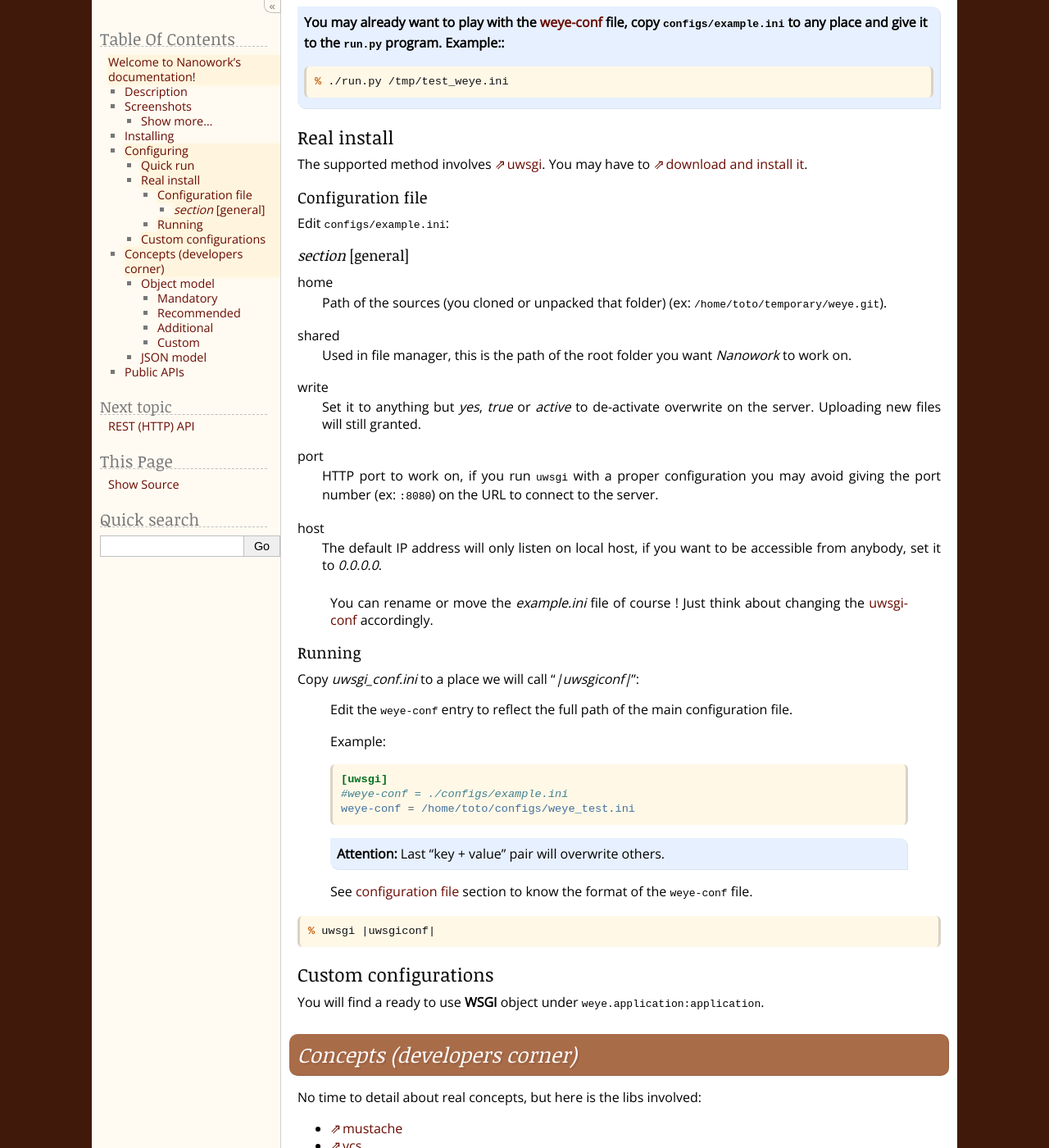
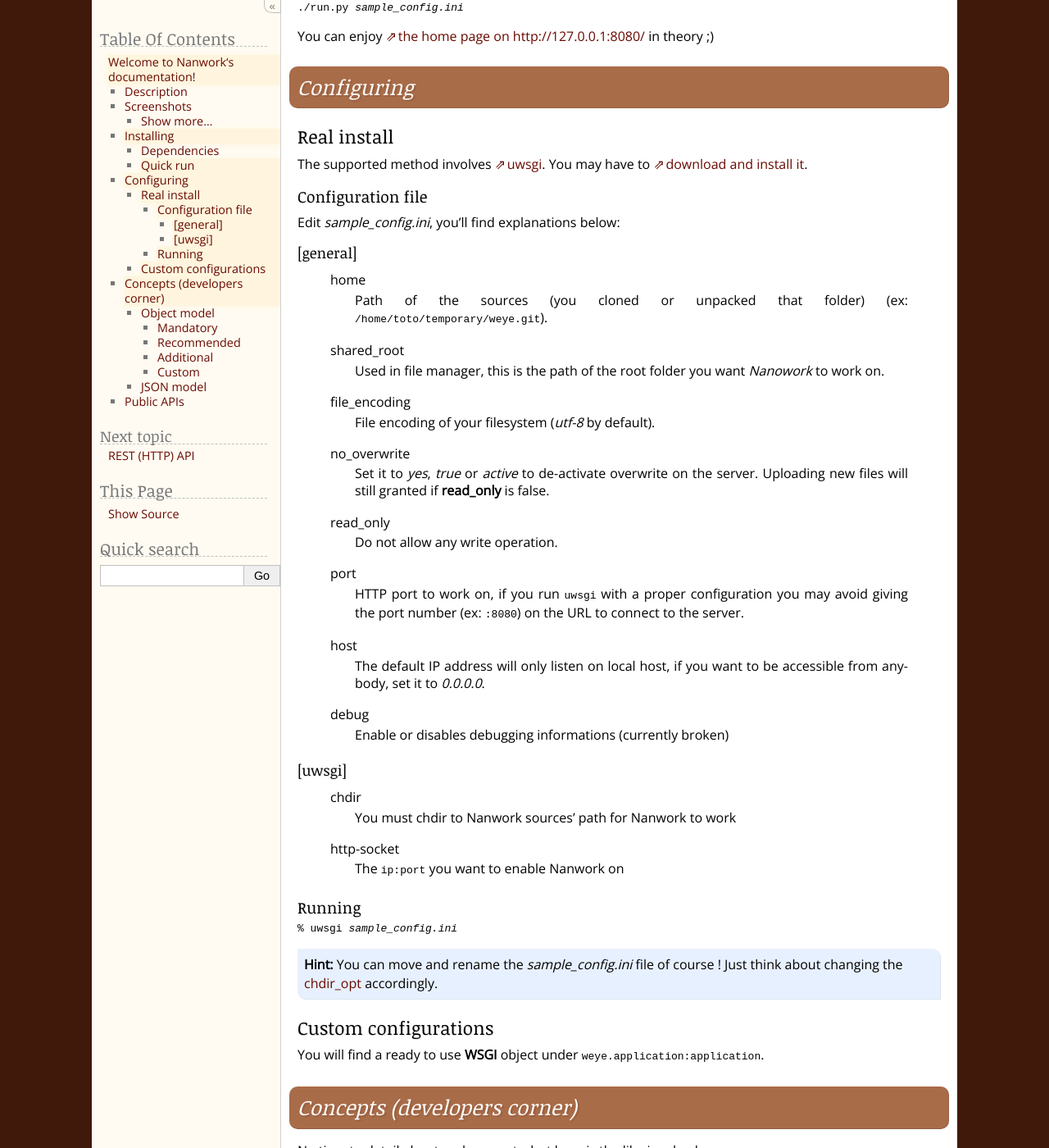
Before and after one commit to fdev31/weye, a Sphinx documentation site: the page built from doc/source/index.rst, in a window 1280 px wide and 1400 px high, scrolled down 2894 px. Shown: the whole window at 82% size. Built offline with Sphinx 7.4.7, drawn with Linux system fonts in a browser that asks for light colours; some web fonts are replaced; comment, search, counter and statistics services are not loaded; some of the changed text lies outside the part shown.

Commit message:
doc update

```diff
--- a/doc/source/index.rst
+++ b/doc/source/index.rst
@@ -1,7 +1,7 @@
 
-####################################
-Welcome to Nanowork's documentation!
-####################################
+##################################
+Welcome to |nw|\ 's documentation!
+##################################
 
 :Author: Fabien Devaux
 :License: WTFPL
@@ -9,7 +9,7 @@
 :OS: Should be portable but tested on Linux only.
 
 
-.. pull-quote:: Nanowork aims at providing a simple, modular, re-usable code base to develop simple web applications quickly.
+.. pull-quote:: |nw| aims at providing a simple, modular, re-usable code base to develop simple web applications quickly.
 
 .. warning:: This project is WIP
 
@@ -60,34 +60,35 @@
 
     % wget 'https://github.com/fdev31/weye/archive/master.zip' && unzip master
 
+Dependencies
+============
 
-.. rst-class:: html-toggle
+Python3
+    Refer to your Operating System packaging system or `install it manually <http://python.org/download/>`_
 
-Configuring
-###########
+    .. hint:: Python2.6 up to 3.3 is supported
+
+Whoosh
+    - install
+    - or run ``hg clone http://bitbucket.org/mchaput/whoosh`` in **src** folder
+    - or ``easy_install Whoosh`` / ``pip install Whoosh``
+    - or `Download & uncompress <https://pypi.python.org/pypi/Whoosh/#downloads>`_ it and copy the content of the **src** folder to |nw|'s **src**\ 's folder
 
 Quick run
 =========
 
 This technique is using :mod:`python:wsgiref`, discouraged for production.
 
-Just run::
+.. parsed-literal::
 
-    ./run.py
+    ./run.py |nanoconf|
 
-.. pull-quote:: ...and if you want to share a specific folder quickly:
+You can enjoy `the home page on http://127.0.0.1:8080/ <http://127.0.0.1:8080/>`_ in theory ;)
 
-    .. code-block:: bash
+.. rst-class:: html-toggle
 
-        ROOT="/tmp/testing_website/" ./run.py
-
-You can enjoy `the home page on http://127.0.0.1:9988/ <http://127.0.0.1:9988/>`_ in theory ;)
-
-.. admonition:: You may already want to play with the weye-conf_ file, copy ``configs/example.ini`` to any place and give it to the ``run.py`` program. Example:
-
-    .. code-block:: console
-
-        % ./run.py /tmp/test_weye.ini
+Configuring
+###########
 
 Real install
 ============
@@ -97,53 +98,51 @@
 Configuration file
 ------------------
 
-Edit ``configs/example.ini``\ :
+Edit |nanoconf|, you'll find explanations below:
 
 .. _weye-conf:
 
-*section* [general]
-~~~~~~~~~~~~~~~~~~~
+[general]
+~~~~~~~~~
+.. pull-quote::
 
-home
-    Path of the sources (you cloned or unpacked that folder) (ex: ``/home/toto/temporary/weye.git``).
-shared
-    Used in file manager, this is the path of the root folder you want *Nanowork* to work on.
-write
-    Set it to anything but `yes`, `true` or `active` to de-activate overwrite on the server. Uploading new files will still granted.
-port
-    HTTP port to work on, if you run ``uwsgi`` with a proper configuration you may avoid giving the port number (ex: ``:8080``) on the URL to connect to the server.
-host
-    The default IP address will only listen on local host, if you want to be accessible from anybody, set it to `0.0.0.0`.
+    home
+        Path of the sources (you cloned or unpacked that folder) (ex: ``/home/toto/temporary/weye.git``).
+    shared_root
+        Used in file manager, this is the path of the root folder you want *Nanowork* to work on.
+    file_encoding
+        File encoding of your filesystem (*utf-8* by default).
+    no_overwrite
+        Set it to `yes`, `true` or `active` to de-activate overwrite on the server. Uploading new files will still granted if **read_only** is false.
+    read_only
+        Do not allow any write operation.
+    port
+        HTTP port to work on, if you run ``uwsgi`` with a proper configuration you may avoid giving the port number (ex: ``:8080``) on the URL to connect to the server.
+    host
+        The default IP address will only listen on local host, if you want to be accessible from anybody, set it to `0.0.0.0`.
+    debug
+        Enable or disables debugging informations (currently broken)
 
-.. pull-quote:: You can rename or move the *example.ini* file of course ! Just think about changing the uwsgi-conf_ accordingly.
+[uwsgi]
+~~~~~~~
+.. pull-quote::
+
+    .. _chdir_opt:
+
+    chdir
+        You must chdir to |nw| sources' path for |nw| to work
+    http-socket
+        The ``ip:port`` you want to enable |nw| on
 
 
 Running
 -------
 
-.. _uwsgi-conf:
+.. parsed-literal::
 
-Copy |uwsgiconf| to a place we will call "`|uwsgiconf|`":
+    % uwsgi |nanoconf|
 
-    Edit the ``weye-conf`` entry to reflect the full path of the main configuration file.
-
-    Example:
-
-    .. code-block:: ini
-
-        [uwsgi]
-        #weye-conf = ./configs/example.ini
-        weye-conf = /home/toto/configs/weye_test.ini
-
-
-    .. attention:: Last "key + value" pair will overwrite others.
-
-    See `configuration file`_ section to know the format of the ``weye-conf`` file.
-
-
-.. code-block:: console
-
-    % uwsgi |uwsgiconf|
+.. hint:: You can move and rename the |nanoconf| file of course ! Just think about changing the chdir_opt_ accordingly.
 
 Custom configurations
 =====================
@@ -256,4 +255,5 @@
 .. links of the page should go here:
 
 .. _uwsgi: http://projects.unbit.it/uwsgi/
-.. |uwsgiconf| replace:: *uwsgi_conf.ini*
+.. |nanoconf| replace:: *sample_config.ini*
+.. |nw| replace:: Nanwork
```
